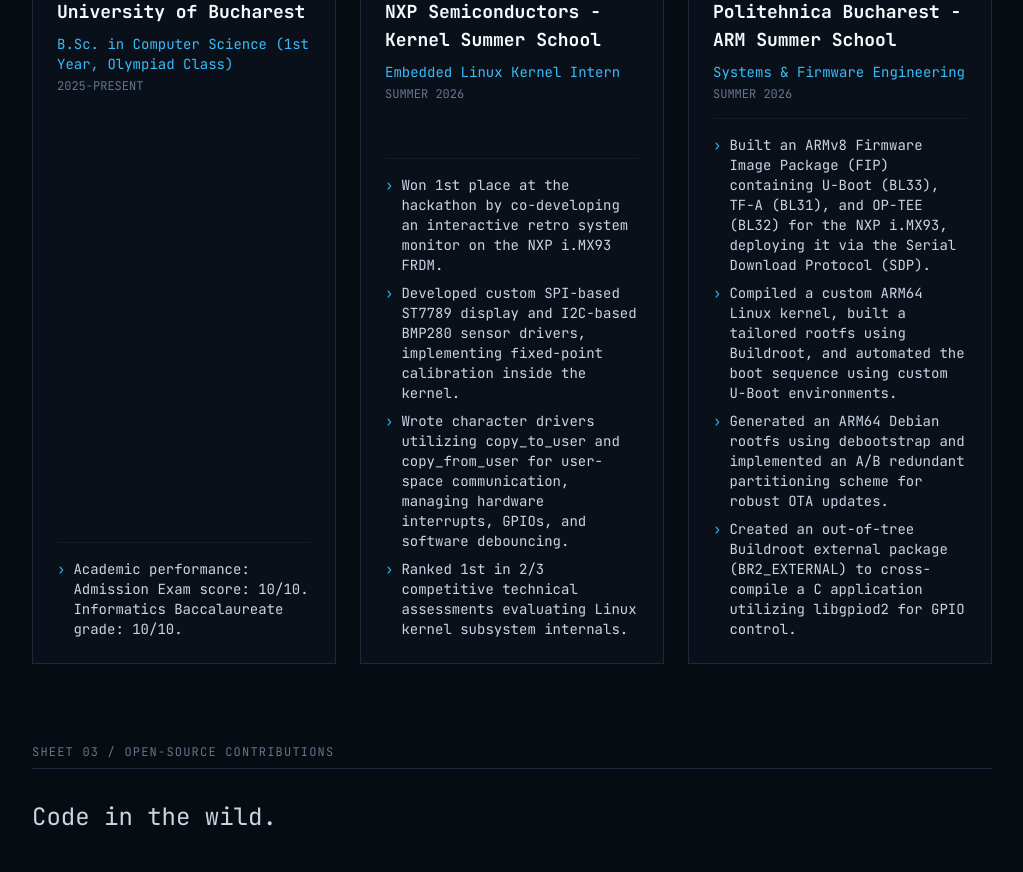
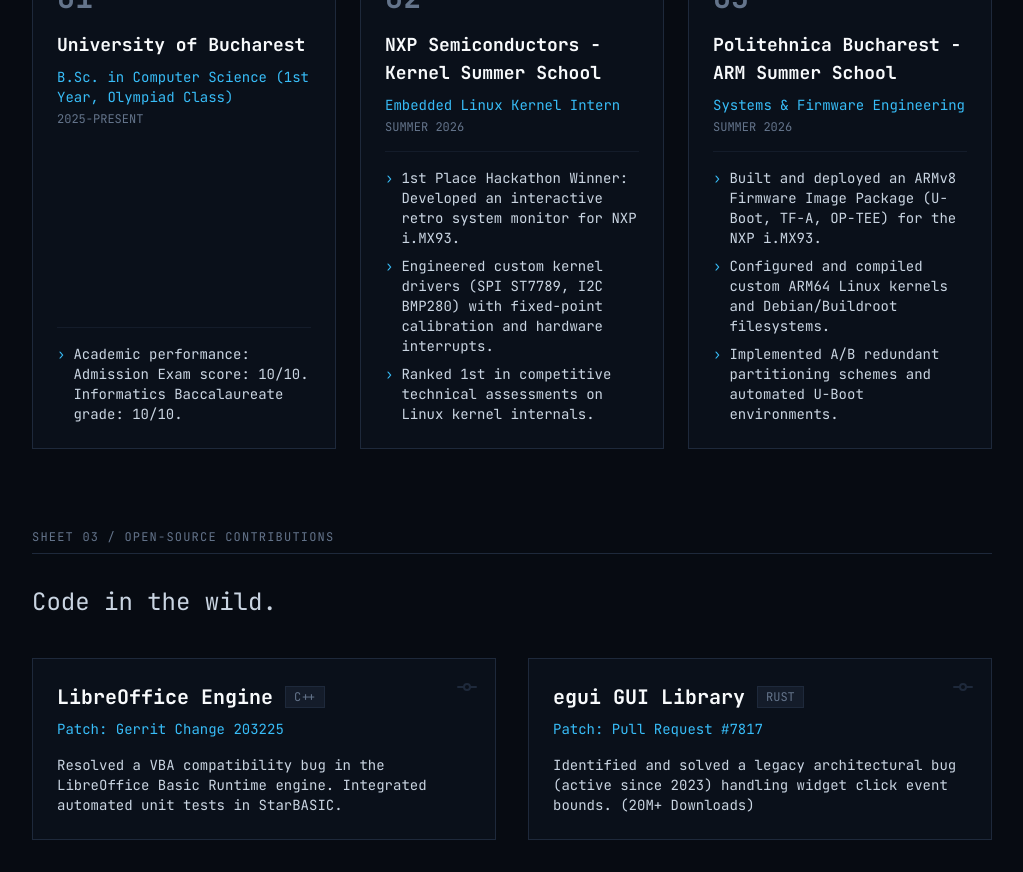
Before and after one commit to belutoni/belutoni.github.io, a Next.js app: page / in a window 1280 px wide. Shown: the part 1540-2412 px from the top of the page, without its empty margins (128-1151 px from the left). Built offline with nearby package versions, Linux system fonts and the light colour scheme.

Commit message:
Update descriptions

```diff
--- a/src/components/Sheet00Identity.tsx
+++ b/src/components/Sheet00Identity.tsx
@@ -33,7 +33,7 @@
         </div>
 
         <div className="md:col-span-8 text-lg md:text-xl text-slate-300 leading-relaxed max-w-3xl">
-          First-year Computer Science student passionate about low-level systems programming and computer architecture. Eager to deepen expertise in embedded platforms, ARMv8 architectures, and Linux kernel development.
+          First-year Computer Science student passionate about low-level systems programming and computer architecture. I design software where architecture becomes tangible-kernels, firmware, boot flows, assemblers, and the tools that make machines understandable.
         </div>
       </div>
     </section>
--- a/src/components/Sheet02Experience.tsx
+++ b/src/components/Sheet02Experience.tsx
@@ -15,10 +15,9 @@
       role: "Embedded Linux Kernel Intern",
       period: "Summer 2026",
       metrics: [
-        "Won 1st place at the hackathon by co-developing an interactive retro system monitor on the NXP i.MX93 FRDM.",
-        "Developed custom SPI-based ST7789 display and I2C-based BMP280 sensor drivers, implementing fixed-point calibration inside the kernel.",
-        "Wrote character drivers utilizing copy_to_user and copy_from_user for user-space communication, managing hardware interrupts, GPIOs, and software debouncing.",
-        "Ranked 1st in 2/3 competitive technical assessments evaluating Linux kernel subsystem internals."
+        "1st Place Hackathon Winner: Developed an interactive retro system monitor for NXP i.MX93.",
+        "Engineered custom kernel drivers (SPI ST7789, I2C BMP280) with fixed-point calibration and hardware interrupts.",
+        "Ranked 1st in competitive technical assessments on Linux kernel internals."
       ]
     },
     {
@@ -27,10 +26,9 @@
       role: "Systems & Firmware Engineering",
       period: "Summer 2026",
       metrics: [
-        "Built an ARMv8 Firmware Image Package (FIP) containing U-Boot (BL33), TF-A (BL31), and OP-TEE (BL32) for the NXP i.MX93, deploying it via the Serial Download Protocol (SDP).",
-        "Compiled a custom ARM64 Linux kernel, built a tailored rootfs using Buildroot, and automated the boot sequence using custom U-Boot environments.",
-        "Generated an ARM64 Debian rootfs using debootstrap and implemented an A/B redundant partitioning scheme for robust OTA updates.",
-        "Created an out-of-tree Buildroot external package (BR2_EXTERNAL) to cross-compile a C application utilizing libgpiod2 for GPIO control."
+        "Built and deployed an ARMv8 Firmware Image Package (U-Boot, TF-A, OP-TEE) for the NXP i.MX93.",
+        "Configured and compiled custom ARM64 Linux kernels and Debian/Buildroot filesystems.",
+        "Implemented A/B redundant partitioning schemes and automated U-Boot environments."
       ]
     }
   ];
```
